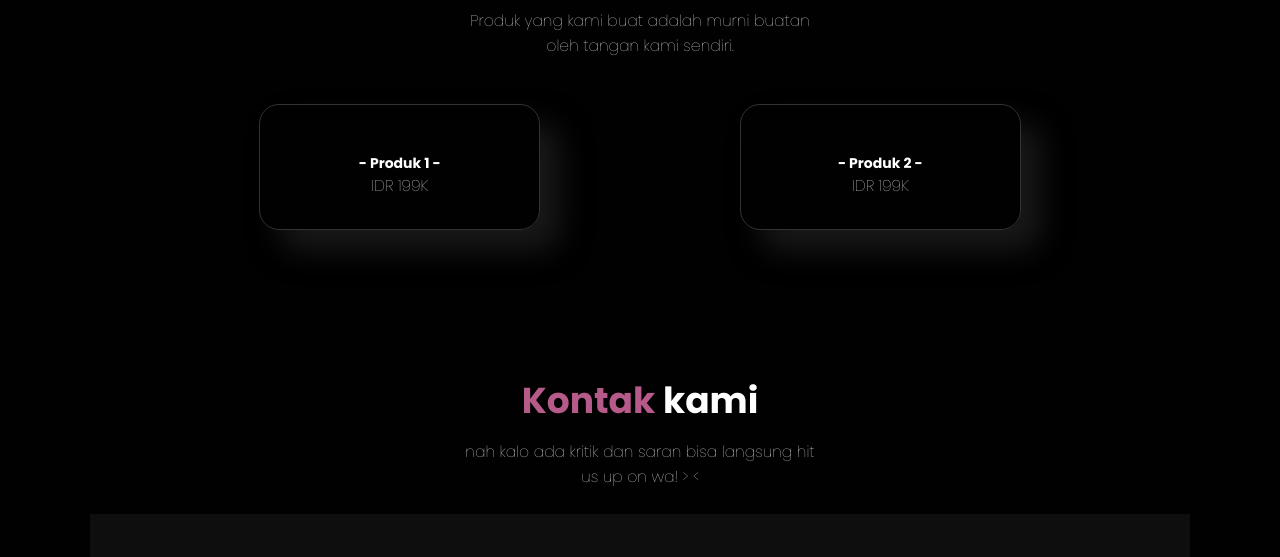
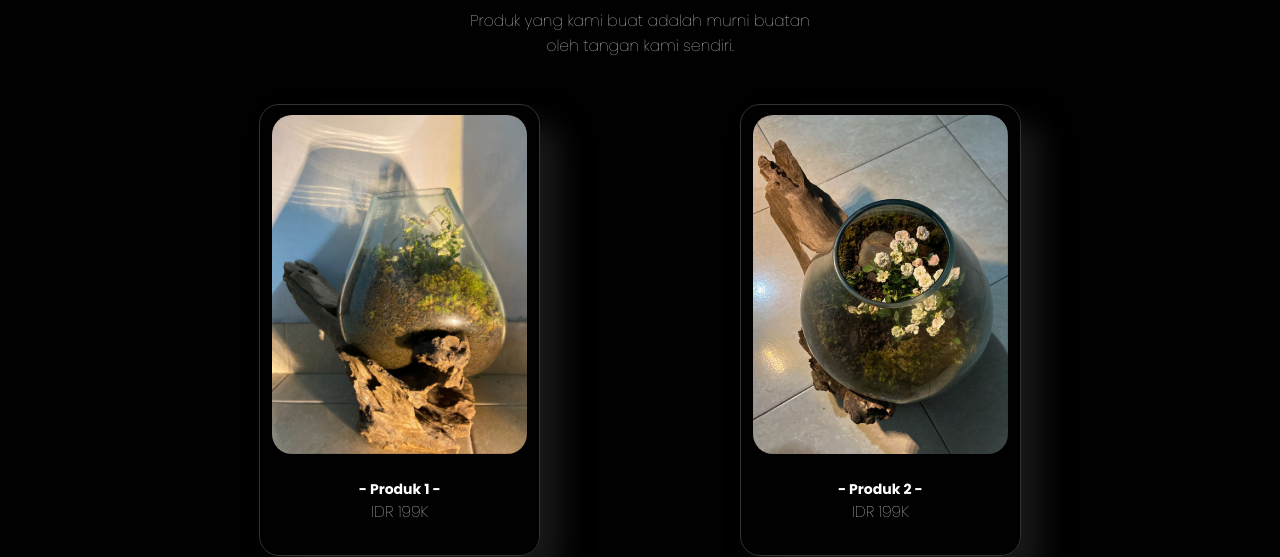
Before and after one commit to Kar0u/beetrosen1.github.io, a plain HTML site: page index.html in a window 1280 px wide. Shown: the part 1500-2057 px from the top of the page. Drawn offline with nearby package versions, Linux system fonts and the light colour scheme; a script that the page names is missing.

Commit message:
Update index.html

```diff
--- a/index.html
+++ b/index.html
@@ -113,7 +113,7 @@
       >
         <div class="pro">
           <a href="sproduct1.html"
-            ><img src="img/Produk/ter1" alt=""
+            ><img src="img/Produk/ter1.jpg" alt=""
           /></a>
           <div class="des">
             <h3>- Produk 1 -</h3>
@@ -122,7 +122,7 @@
         </div>
         <div class="pro">
           <a href="sproduct2.html"
-            ><img src="img/Produk/ter2" alt=""
+            ><img src="img/Produk/ter2.jpg" alt=""
           /></a>
           <div class="des">
             <h3>- Produk 2 -</h3>
```
